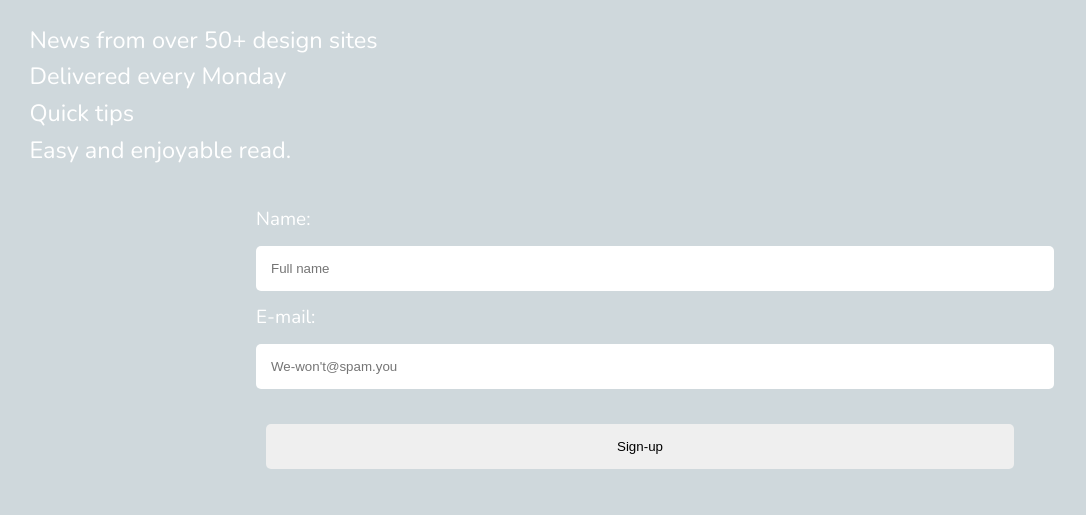
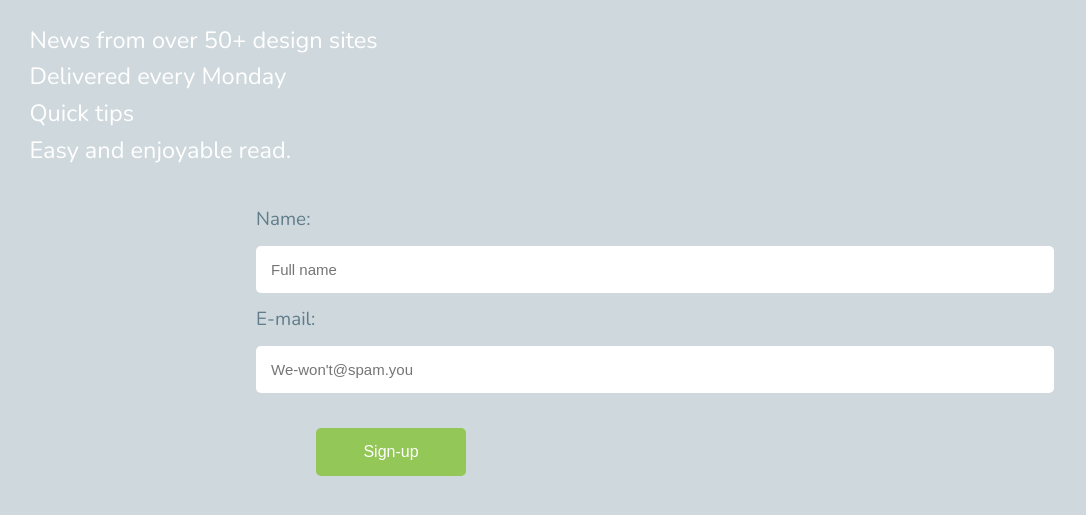
Before and after one commit to jshakil/Project-1-362, a plain HTML site: page index.html in a window 1280 px wide. Shown: the part 129-644 px from the top of the page, without its empty margins (0-1086 px from the left). Drawn offline with nearby package versions, Linux system fonts and the light colour scheme.

Commit message:
Edited the name, email, and submit fields/buttons

```diff
--- a/css/screen.css
+++ b/css/screen.css
@@ -38,18 +38,14 @@ h1 {
     margin: 0 auto;
 }
 
-input {
+input,
+text,
+email {
     width: 100%;
     padding: 15px;
     border-radius: 5px;
     border-style: none;
-}
-
-.submit-button {
-    padding: 10px;
-    padding-top: 35px;
-    text-align: center;
-
+    font-size: 15px;
 }
 
 .name {
@@ -57,16 +53,31 @@ input {
 }
 
 label {
-    float:left
+    float:left;
+    color: #607D8B;
 }
 
 label, name {
     padding-bottom: 15px;
 }
 
-button {
+.button {
+    font-size: 16px;
+    font-weight:500;
+    color: #FFFFFF;
+    background-color: #93c757;
+    transition: background-color 0.5s;
+    transition: color 0.5s;
+}
 
+.button:hover {
+    background-color: #FFFFFF;
+    color: #93c757;
 }
+
 .submit-button {
-    border-radius:
+   padding: 10px;
+   padding-top: 35px;
+   width: 150px;
+   padding-left: 60px;
 }
```
